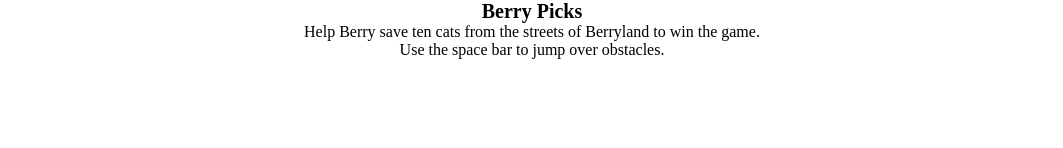
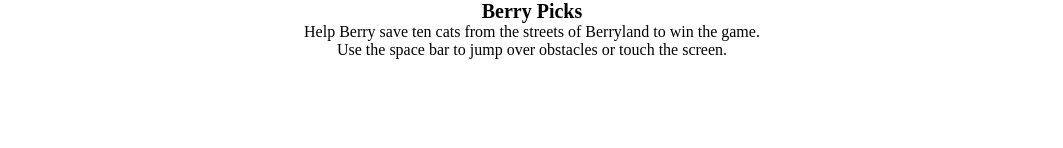
Before and after one commit to z1almagul/BerryPicks, a plain HTML site: page index.html in a window 1280 px wide. Shown: the top 148 px of the page, without its empty margins (108-1171 px from the left). Drawn offline with Linux system fonts and the light colour scheme.

Commit message:
Update index.html

```diff
--- a/index.html
+++ b/index.html
@@ -9,7 +9,7 @@
     <body>
         <h1>Berry Picks</h1>
         <p>Help Berry save ten cats from the streets of Berryland to win the game.</p>
-        <p>Use the space bar to jump over obstacles.</p>
+        <p>Use the space bar to jump over obstacles or touch the screen.</p>
         <canvas id="canvas1"></canvas>
         <!-- bring the charecter images -->
         <img id="player" src="assets/player.png" alt="player">
```
